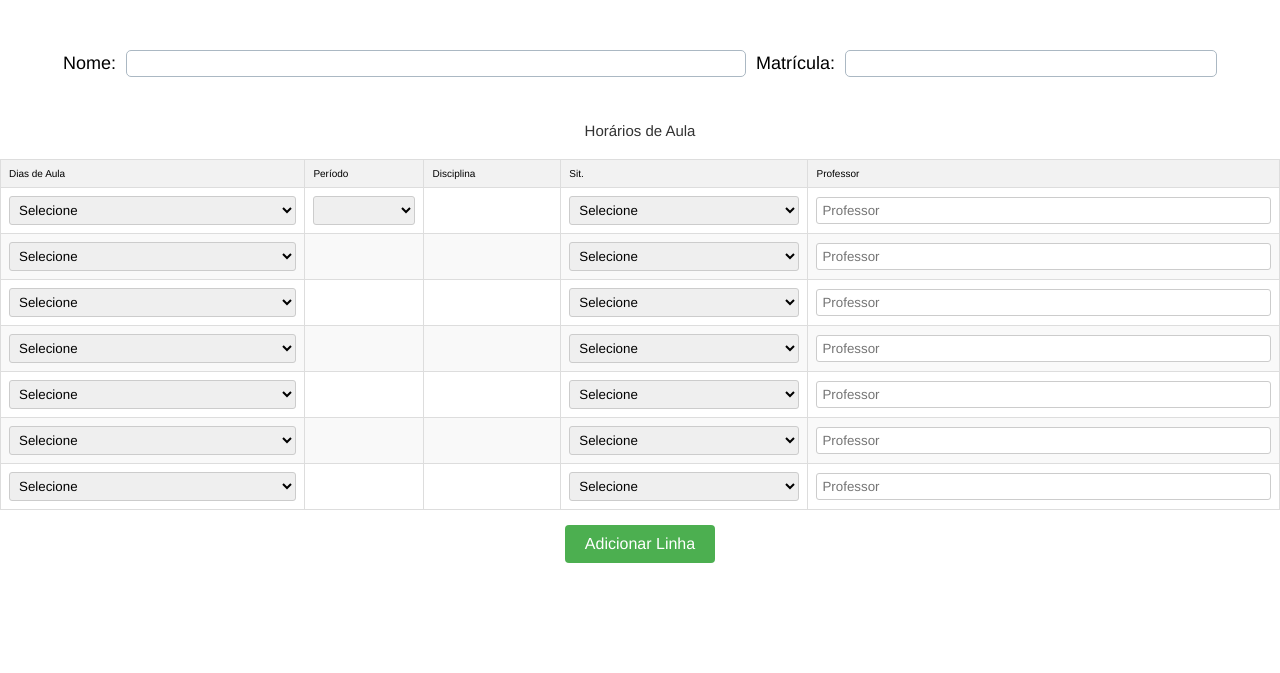
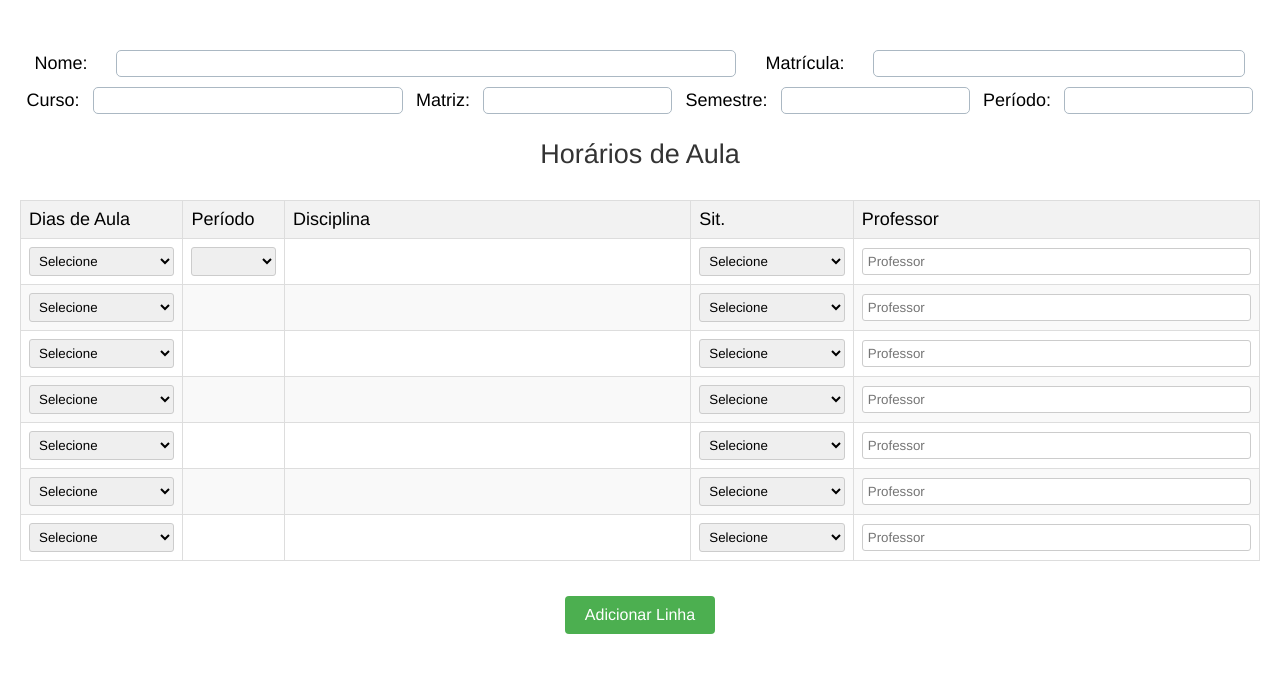
Before and after one commit to marvynmesquita/ars-relatorio-semestral, a plain HTML site: page index.html in a window 1280 px wide. Shown: the part 95-768 px from the top of the page. Drawn offline with Linux system fonts and the light colour scheme; no server answers; a script that the page names is missing; a web font is replaced by a local one.

Commit message:
chore: adições e ajustes no formulário

```diff
--- a/assets/css/index.css
+++ b/assets/css/index.css
@@ -44,9 +44,10 @@ form .aluno-info{
     width: 100%;
     display: flex;
     flex-direction: row;
-    justify-content: center;
+    justify-content: space-around;
     align-items: center;
 }
+
 form .aluno-info *{
     margin: 0.5rem;
 }
@@ -54,7 +55,7 @@ form .aluno-info *{
 form .aluno-info input{
     width: auto;
     padding: 0.5rem;
-    border-radius: 5px;
+    border-radius: 0.5rem;
     border: 1px solid var(--wp--preset--color--cyan-bluish-gray);
 }
 
@@ -66,15 +67,19 @@ form .aluno-info .matricula{
     width: 30%;
 }
 
+form .aluno-info .curso{
+    width: 25%;
+}
+
 /* Estilização do formulário */
 table {
+    border-collapse: collapse;
+    margin-top: 2rem;
     width: 100%;
-    border-collapse: collapse;
-    margin-top: 20px;
 }
 th, td {
-    border: 1px solid #ddd;
-    padding: 8px;
+    border: 0.1rem solid #ddd;
+    padding: 0.8rem;
     text-align: left;
 }
 th {
@@ -86,10 +91,10 @@ tr:nth-child(even) {
 }
 select, input[type="text"] {
     width: 100%;
-    padding: 5px;
+    padding: 0.5rem;
     box-sizing: border-box;
-    border: 1px solid #ccc;
-    border-radius: 3px;
+    border: 0.1rem solid #ccc;
+    border-radius: 0.3rem;
 }
 select:focus, input[type="text"]:focus {
     outline: none;
@@ -97,22 +102,34 @@ select:focus, input[type="text"]:focus {
 }
 .horarios-title {
     font-size: 1.5em;
-    margin: 20px 0 10px 0;
+    margin: 2rem 0 1rem 0;
     color: #333;
     font-weight: normal;
     text-align: center;
 }
 .add-row-btn {
     display: block;
-    margin: 15px auto;
-    padding: 10px 20px;
+    margin: 1.5rem auto;
+    padding: 1rem 2rem;
     background-color: #4CAF50;
     color: white;
     border: none;
-    border-radius: 4px;
+    border-radius: 0.4rem;
     cursor: pointer;
-    font-size: 16px;
+    font-size: 1.6rem;
 }
 .add-row-btn:hover {
     background-color: #45a049;
 }
+
+.periodoCell{
+    width: 5vw;
+}
+
+.materiaCell, .professorCell {
+    width: 25vw;
+}
+
+.diaCell, .situacaoCell {
+    width: 10vw;
+}
--- a/assets/js/script.js
+++ b/assets/js/script.js
@@ -27,6 +27,7 @@ async function loadData() {
     });
 
     if (periodos) {
+        periodoSelect.innerHTML = "<option value='' selected disabled></option>"
         periodos.forEach((periodo) => {
             const option = new Option(periodo, periodo)
             periodoSelect.add(option)
@@ -40,6 +41,7 @@ const materiasFill = () => {
     var materiaCell = document.querySelector('.materiaCell')
     materiaCell.innerHTML = ''
     var materiaSelect = document.createElement('select')
+    materiaSelect.innerHTML = "<option value='' selected disabled></option>"
     const periodoEscolhido = periodoSelect.value
     console.log(materias)
     materias.forEach((materia) => {
--- a/index.html
+++ b/index.html
@@ -17,12 +17,20 @@
     <form action="" method="post">
         <div class="aluno-info">
             <label for="nome">Nome:</label>
-            <input type="text" class="nome" name="nome" id="nome" required>
+            <input type="text" class="nome" name="nome" required>
             <label for="matricula">Matrícula:</label>
             <input type="text" class="matricula" name="matricula" id="matricula" required>
         </div>
-    </form>
-
+        <div class="aluno-info">
+            <label for="curso">Curso:</label>
+            <input type="text" class="curso" nome="curso" required>
+            <label for="matriz">Matriz:</label>
+            <input type="text" class="matriz" name="matriz" required>
+            <label for="semestre">Semestre:</label>
+            <input name="semestre" class="semestre" required>
+            <label for="periodo">Período:</label>
+            <input type="number" name="periodo" class="periodo" required>
+        </div>
         <!-- Início do Formulário -->
         <div class="horarios-title">Horários de Aula</div>
 
@@ -38,8 +46,8 @@
             </thead>
             <tbody>
                 <tr>
-                <td>
-                    <select name="dia_semana_1">
+                    <td class="diaCell">
+                        <select name="dia_semana_1" required>
                             <option value="">Selecione</option>
                             <option value="segunda">Segunda-feira</option>
                             <option value="terca">Terça-feira</option>
@@ -49,18 +57,21 @@
                             <option value="sabado">Sábado</option>
                         </select>
                     </td>
-                <td>
+                    <td class="periodoCell" required>
                         <select name="periodo" class="periodoSelect" onchange="materiasFill()"></select>
                     </td>
-                <td class="materiaCell"></td>
-                <td>
+                    <td class="materiaCell" required>
+                    </td>
+                    <td class="situacaoCell" required>
                         <select name="situacao_1">
                             <option value="">Selecione</option>
                             <option value="P">P</option>
                             <option value="D">D</option>
                         </select>
                     </td>
-                <td><input type="text" name="professor_1" placeholder="Professor"></td>
+                    <td class="professorCell" required>
+                        <input type="text" name="professor_1" placeholder="Professor">
+                    </td>
                 </tr>
                 <tr>
                     <td>
@@ -202,6 +213,7 @@
                 </tr>
             </tbody>
         </table>
+    </form>
 
     <!-- Botão para adicionar novas linhas -->
     <button class="add-row-btn" onclick="addTableRow()">Adicionar Linha</button>
```
Lines whose indentation alone changed are shown as unchanged.
